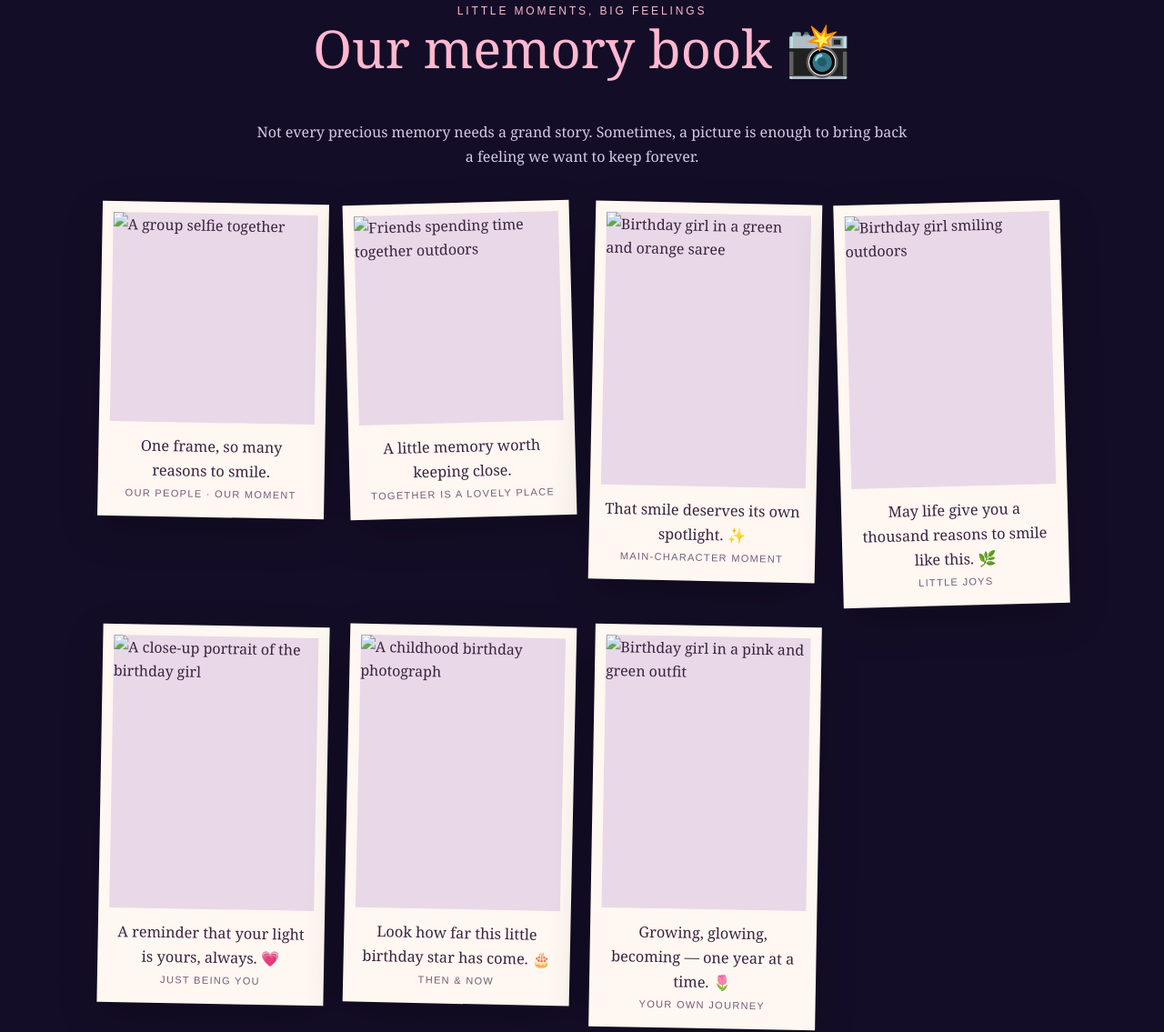
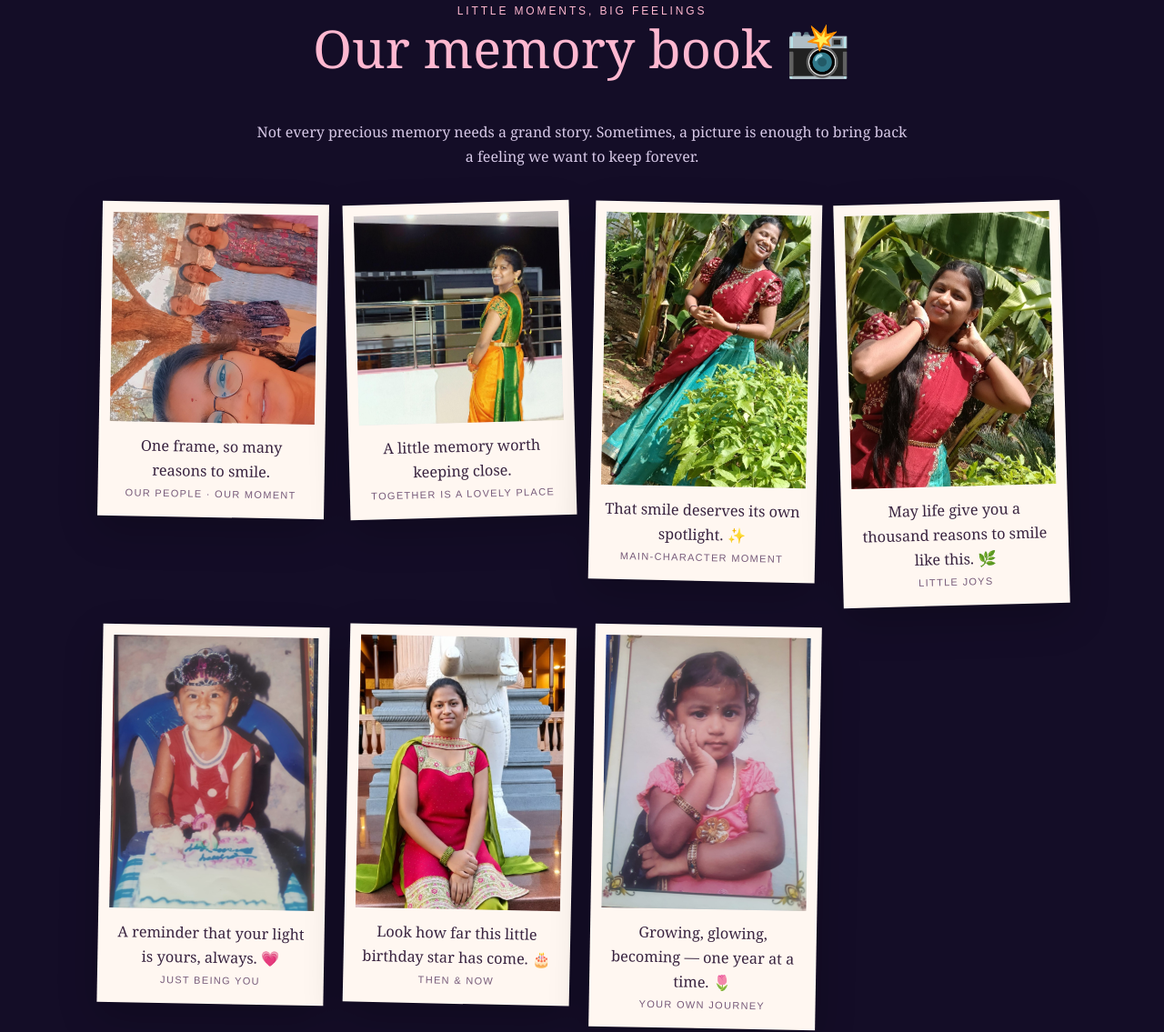
Before and after one commit to kaverigoud306-bot/chelli-birthday-surprise, a plain HTML site: page index.html in a window 1280 px wide. Shown: the part 883-2018 px from the top of the page at 91% size. Drawn offline with Linux system fonts and the light colour scheme.

Commit message:
Update index.html

```diff
--- a/index.html
+++ b/index.html
@@ -85,13 +85,13 @@ footer{text-align:center;padding:20px;color:#bba9cd;font:11px Arial,sans-serif;l
     <p>Not every precious memory needs a grand story. Sometimes, a picture is enough to bring back a feeling we want to keep forever.</p>
   </div>
   <div class="memory-grid">
-    <figure class="memory wide"><img src="assets/friends_group_1.jpg" alt="A group selfie together"><figcaption>One frame, so many reasons to smile.<small>our people · our moment</small></figcaption></figure>
-    <figure class="memory wide"><img src="assets/friends_group_2.jpg" alt="Friends spending time together outdoors"><figcaption>A little memory worth keeping close.<small>together is a lovely place</small></figcaption></figure>
-    <figure class="memory"><img src="assets/birthday_girl_saree.jpg" alt="Birthday girl in a green and orange saree"><figcaption>That smile deserves its own spotlight. ✨<small>main-character moment</small></figcaption></figure>
-    <figure class="memory"><img src="assets/birthday_girl_red_teal.jpg" alt="Birthday girl smiling outdoors"><figcaption>May life give you a thousand reasons to smile like this. 🌿<small>little joys</small></figcaption></figure>
-    <figure class="memory"><img src="assets/birthday_girl_closeup.jpg" alt="A close-up portrait of the birthday girl"><figcaption>A reminder that your light is yours, always. 💗<small>just being you</small></figcaption></figure>
-    <figure class="memory"><img src="assets/birthday_girl_childhood_birthday.jpg" alt="A childhood birthday photograph"><figcaption>Look how far this little birthday star has come. 🎂<small>then & now</small></figcaption></figure>
-    <figure class="memory"><img src="assets/birthday_girl_portrait.jpg" alt="Birthday girl in a pink and green outfit"><figcaption>Growing, glowing, becoming — one year at a time. 🌷<small>your own journey</small></figcaption></figure>
+    <figure class="memory wide"><img src="friends_group_1.jpg" alt="A group selfie together"><figcaption>One frame, so many reasons to smile.<small>our people · our moment</small></figcaption></figure>
+    <figure class="memory wide"><img src="friends_group_2.jpg" alt="Friends spending time together outdoors"><figcaption>A little memory worth keeping close.<small>together is a lovely place</small></figcaption></figure>
+    <figure class="memory"><img src="birthday_girl_saree.jpg" alt="Birthday girl in a green and orange saree"><figcaption>That smile deserves its own spotlight. ✨<small>main-character moment</small></figcaption></figure>
+    <figure class="memory"><img src="birthday_girl_red_teal.jpg" alt="Birthday girl smiling outdoors"><figcaption>May life give you a thousand reasons to smile like this. 🌿<small>little joys</small></figcaption></figure>
+    <figure class="memory"><img src="birthday_girl_closeup.jpg" alt="A close-up portrait of the birthday girl"><figcaption>A reminder that your light is yours, always. 💗<small>just being you</small></figcaption></figure>
+    <figure class="memory"><img src="birthday_girl_childhood_birthday.jpg" alt="A childhood birthday photograph"><figcaption>Look how far this little birthday star has come. 🎂<small>then & now</small></figcaption></figure>
+    <figure class="memory"><img src="birthday_girl_portrait.jpg" alt="Birthday girl in a pink and green outfit"><figcaption>Growing, glowing, becoming — one year at a time. 🌷<small>your own journey</small></figcaption></figure>
   </div>
   <p class="note" style="text-align:center;margin-top:22px">Made from the photos you shared. The memories are yours; the love is the message.</p>
 </section>
```
